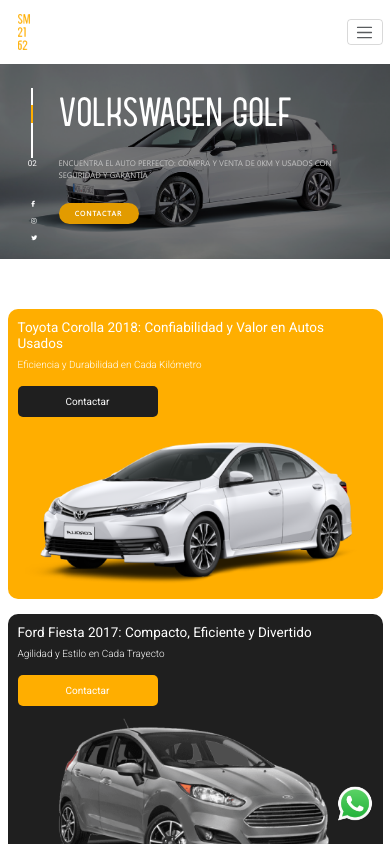
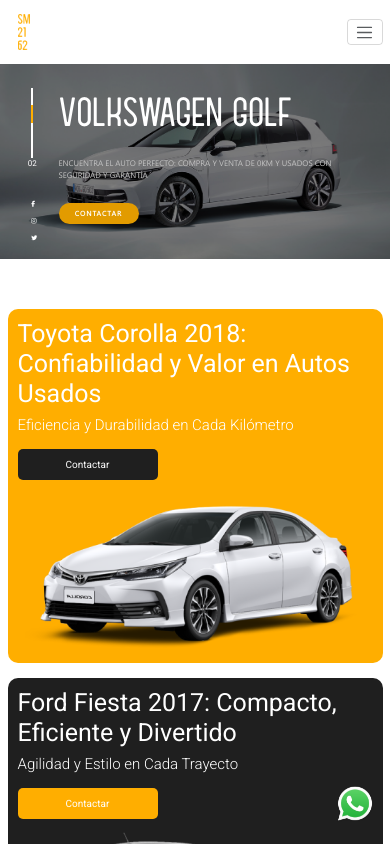
Before and after one commit to loubillone/concesionarioSM2162Front, a React (Vite) app: page / in a window 390 px wide. Shown: the top 844 px of the page. Built offline with nearby package versions, Linux system fonts and the light colour scheme.

Commit message:
agrando letra en moviles

```diff
--- a/src/css/cardNovedades.css
+++ b/src/css/cardNovedades.css
@@ -17,7 +17,6 @@
   display: flex;
   flex-direction: row;
   flex-wrap: wrap;
-  /* stretch + align-self: texto arriba, imagen abajo (sin hueco grande arriba) */
   align-items: stretch;
   justify-content: space-between;
   gap: 1rem 1.25rem;
@@ -58,7 +57,7 @@
 .card .titulo-card-novedades {
   color: #ffffff;
   font-family: "Roboto", sans-serif;
-  font-size: clamp(1.35rem, 2.8vw, 3rem);
+  font-size: clamp(2.5rem, 2.8vw, 3rem);
   font-weight: 400;
   padding-top: 0;
   padding-left: 0;
@@ -68,7 +67,7 @@
 .card .subtitulo-card-novedades {
   color: #ffffff;
   font-family: "Roboto", sans-serif;
-  font-size: clamp(1rem, 1.8vw, 1.5rem);
+  font-size: clamp(1.5rem, 1.8vw, 1.5rem);
   font-weight: 300;
   padding-top: 0.65rem;
   padding-left: 0;
```
